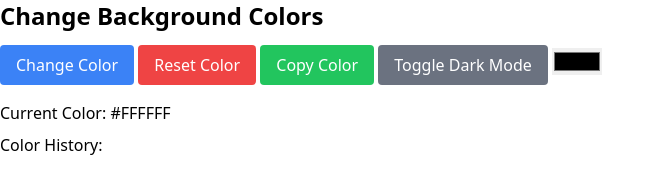
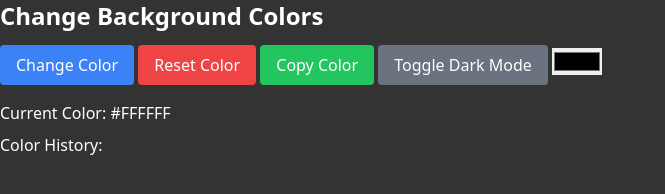
Before and after one commit to Ese-tech/Color-Changer, a website: page index.html in a window 1280 px wide. Both pictures are taken after a click on the button "Toggle Dark Mode". Shown: the whole page, without its empty margins (0-665 px from the left). Drawn offline with Linux system fonts and the light colour scheme.

Commit message:
Add color manipulation functionality with history and clipboard support

```diff
--- a/index.html
+++ b/index.html
@@ -34,6 +34,6 @@
 		<input type="color" id="colorPicker" class="mt-4" />
 		<div id="colorCode" class="mt-4">Current Color: #FFFFFF</div>
 		<div id="colorHistory" class="mt-2">Color History:</div>
-		<script type="module" src="./dist/color.js"></script>
+		<script type="module" src="./src/color.js"></script>
 	</body>
 </html>
--- /dev/null
+++ b/src/color.js
@@ -0,0 +1,87 @@
+// src/color.ts
+var changeColorButton = document.getElementById("changeColorButton");
+var resetColorButton = document.getElementById("resetColorButton");
+var copyColorButton = document.getElementById("copyColorButton");
+var toggleDarkModeButton = document.getElementById("toggleDarkModeButton");
+var colorPicker = document.getElementById("colorPicker");
+var colorCodeElement = document.getElementById("colorCode");
+var colorHistoryElement = document.getElementById("colorHistory");
+var colorHistory = [];
+var getRandomColor = () => {
+  const letters = "0123456789ABCDEF";
+  let color = "#";
+  for (let i = 0;i < 6; i++) {
+    color += letters[Math.floor(Math.random() * 16)];
+  }
+  return color;
+};
+var updateColorHistory = (color) => {
+  colorHistory.push(color);
+  if (colorHistory.length > 5) {
+    colorHistory.shift();
+  }
+  updateColorHistoryDisplay();
+  saveColorHistory();
+};
+var updateColorHistoryDisplay = () => {
+  colorHistoryElement.innerHTML = "Color History: " + colorHistory.map((c) => `<div class="colorBox" style="background-color: ${c}; width: 20px; height: 20px; display: inline-block; margin: 2px;"></div>`).join("");
+};
+var saveColorHistory = () => {
+  localStorage.setItem("colorHistory", JSON.stringify(colorHistory));
+};
+var loadColorHistory = () => {
+  const savedHistory = localStorage.getItem("colorHistory");
+  if (savedHistory) {
+    colorHistory = JSON.parse(savedHistory);
+    updateColorHistoryDisplay();
+  }
+};
+var showCopyFeedback = () => {
+  const tooltip = document.createElement("div");
+  tooltip.innerText = "Color copied!";
+  tooltip.style.position = "fixed";
+  tooltip.style.bottom = "20px";
+  tooltip.style.right = "20px";
+  tooltip.style.backgroundColor = "#333";
+  tooltip.style.color = "#fff";
+  tooltip.style.padding = "10px";
+  tooltip.style.borderRadius = "5px";
+  tooltip.style.boxShadow = "0 4px 6px rgba(0, 0, 0, 0.1)";
+  tooltip.style.zIndex = "1000";
+  document.body.appendChild(tooltip);
+  setTimeout(() => {
+    document.body.removeChild(tooltip);
+  }, 3000);
+};
+changeColorButton.addEventListener("click", () => {
+  const newColor = getRandomColor();
+  document.body.style.backgroundColor = newColor;
+  colorCodeElement.innerText = `Current Color: ${newColor}`;
+  updateColorHistory(newColor);
+});
+resetColorButton.addEventListener("click", () => {
+  document.body.style.backgroundColor = "#FFFFFF";
+  colorCodeElement.innerText = "Current Color: #FFFFFF";
+  colorHistory = [];
+  colorHistoryElement.innerHTML = "Color History: ";
+  saveColorHistory();
+});
+copyColorButton.addEventListener("click", async () => {
+  const currentColor = colorCodeElement.innerText.split(": ")[1];
+  try {
+    await navigator.clipboard.writeText(currentColor);
+    showCopyFeedback();
+  } catch (err) {
+    console.error("Failed to copy color: ", err);
+  }
+});
+colorPicker.addEventListener("input", (event) => {
+  const newColor = event.target.value;
+  document.body.style.backgroundColor = newColor;
+  colorCodeElement.innerText = `Current Color: ${newColor}`;
+  updateColorHistory(newColor);
+});
+toggleDarkModeButton.addEventListener("click", () => {
+  document.body.classList.toggle("dark-mode");
+});
+window.addEventListener("load", loadColorHistory);
```
